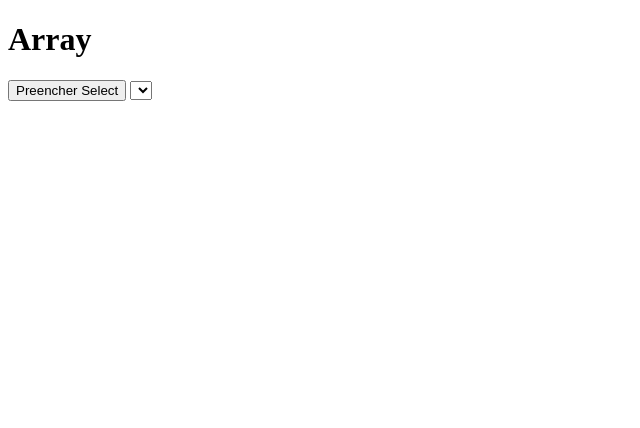
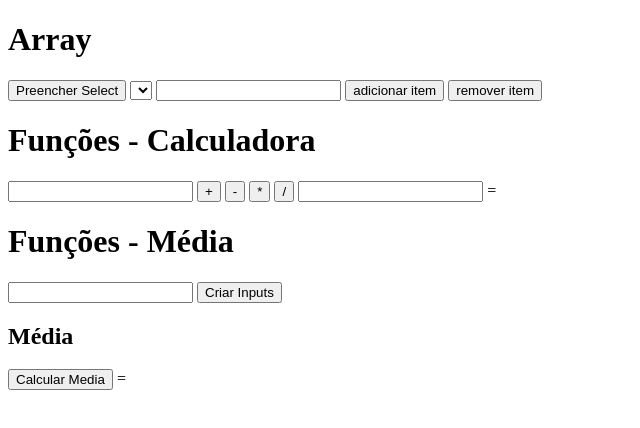
Before and after one commit to JuliaAmara/curso-web-, a plain HTML site: page Unit12/index.html in a window 1280 px wide. Shown: the whole page, without its empty margins (0-640 px from the left). Drawn offline with Linux system fonts and the light colour scheme.

Commit message:
estudando funções

```diff
--- a/Unit12/index.html
+++ b/Unit12/index.html
@@ -15,8 +15,45 @@
     <select id ="meuSelect">
 
     </select>
+
+    <input id="inputItem">
+    <button onclick="adicionarItem()">
+    adicionar item
+    </button>
+
+    <button onclick="removerItem()">
+      remover item</button>
   </div>
 
+
+  <h1>Funções - Calculadora</h1>
+
+  <div>
+    <input id = "Input1">
+    <button onclick="soma()">+</button>
+    <button onclick="sub()">-</button>
+    <button onclick="mult()">*</button>
+    <button onclick="divi()">/</button>
+    <input id ="Input2">
+    <label>=</label>
+    <label id="resultado"></label>
+
+  </div>
+
+  <h1>Funções - Média</h1>
+
+  <div>
+    <input id="numeroInputs">
+    <button onclick="criarInputs()">Criar Inputs</button>
+    <h2>Média</h2>
+    <div id="divInputs"></div>
+
+
+
+    <button onclick="calcularMedia()">Calcular Media </button>
+    <label>=</label>
+    <label id="mediaFinal"></label>
+  </div>
 
 
 
--- a/Unit12/script.js
+++ b/Unit12/script.js
@@ -52,8 +52,68 @@ function preencherSelect(){
     var htmlFinal = ""
     var tamanholista = compras.length
     for(var i = 0; i < tamanholista; i++){
-        htmlFinal+= "<option>" + compras [i]+ "</option>"
+        htmlFinal+= "<option value ="+i+">" + compras [i]+ "</option>"
     }
 
     document.getElementById("meuSelect").innerHTML = htmlFinal
 }
+
+function adicionarItem(){
+    var valorInput = document.getElementById("inputItem").value;
+    compras.push(valorInput)
+    preencherSelect();
+}
+
+function removerItem(){
+    var valorSelect = document.getElementById("meuSelect").value;
+    compras.splice(valorSelect,1);
+    preencherSelect();
+
+}
+
+function soma(){
+
+    var num1 = parseInt( document.getElementById("Input1").value);
+    var num2 = parseInt(document.getElementById("Input2").value);
+
+    document.getElementById("resultado").innerHTML = num1 + num2
+
+}
+
+function sub(){
+    var num1 = parseInt(document.getElementById('Input1').value);
+    var num2 = parseInt(document.getElementById("Input2").value);
+
+    document.getElementById("resultado").innerHTML = num1 - num2
+
+
+}
+
+function mult(){
+    var num1 = parseInt(document.getElementById('Input1').value);
+    var num2 = parseInt(document.getElementById("Input2").value);
+
+    document.getElementById("resultado").innerHTML = num1 * num2
+}
+
+function divi(){
+    var num1 = parseInt(document.getElementById('Input1').value);
+    var num2 = parseInt(document.getElementById("Input2").value);
+
+    document.getElementById("resultado").innerHTML = num1 / num2
+}
+
+function criarInputs(){
+    var numInputs = parseInt(document.getElementById("numeroInputs").value)
+    var htmlFinal = ""
+
+    for(var i = 0; i < numInputs; i++){
+        htmlFinal += "<input class='inputMedia'> <br><br>";
+
+    }
+
+    document.getElementById("divInputs").innerHTML = htmlFinal;
+
+
+
+}
```
